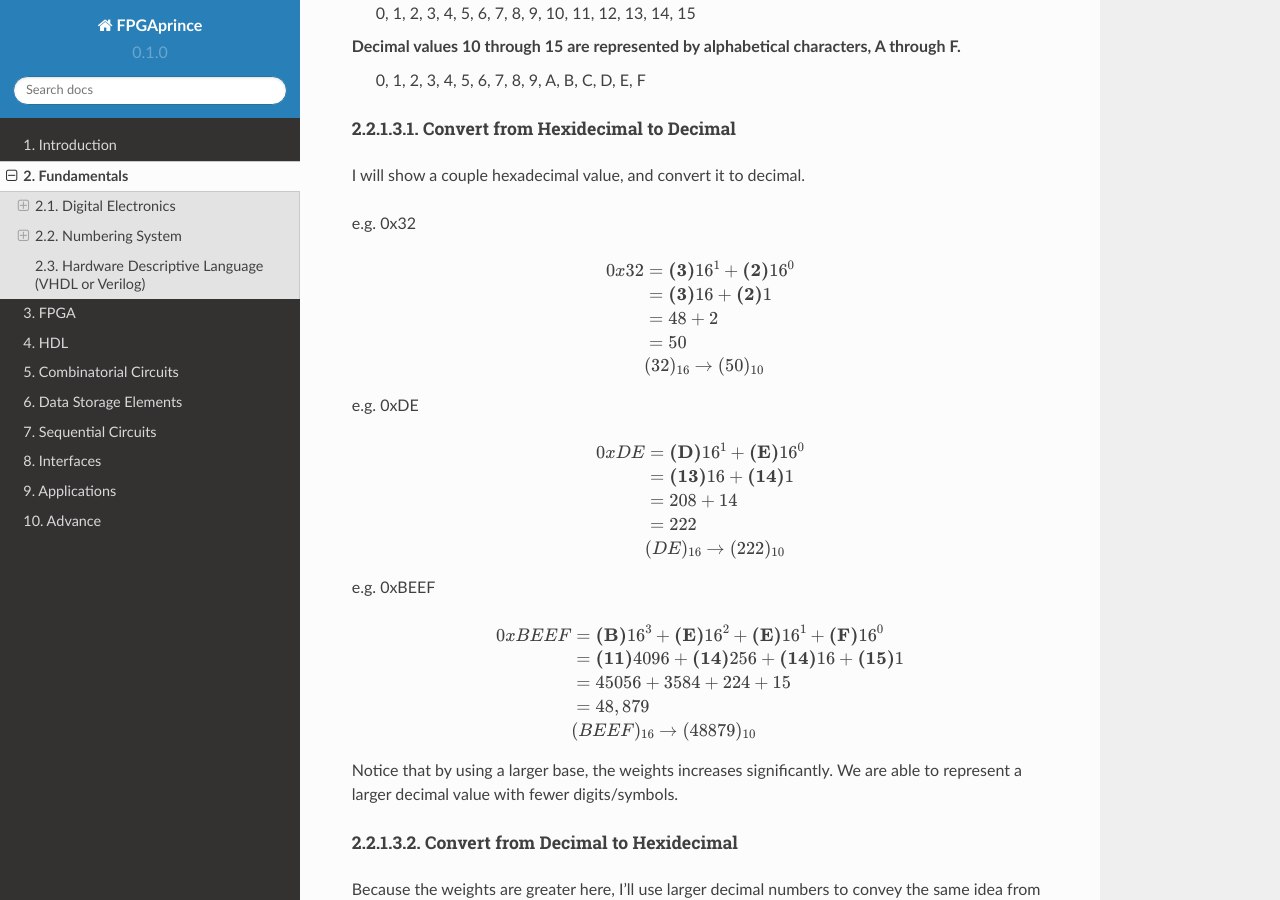
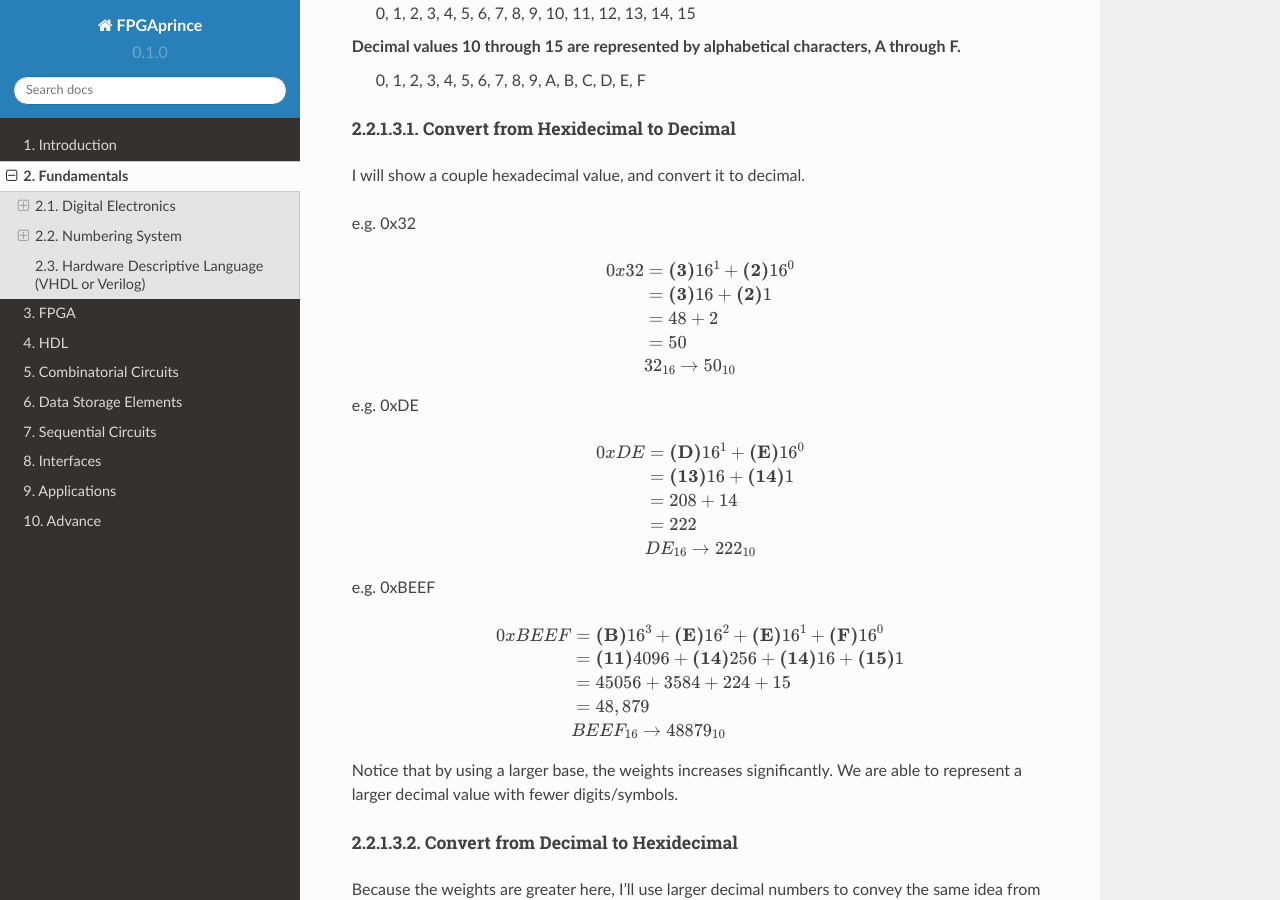
Before and after one commit to fpgaprince/rtd, a Sphinx documentation site: the page built from docs/source/fundamentals.rst, in a window 1280 px wide and 900 px high, scrolled down 5907 px. Built offline with Sphinx 7.4.7 and the Read the Docs theme 2.0.0, drawn with Linux system fonts in a browser that asks for light colours.

Commit message:
remove parenthesisi

```diff
--- a/docs/source/fundamentals.rst
+++ b/docs/source/fundamentals.rst
@@ -300,7 +300,7 @@ e.g. 0x32
             &= \mathbf{(3)}16 + \mathbf{(2)}1\\
             &= 48 + 2\\
             &= 50\\
-            &(32)_{16} \rightarrow (50)_{10}
+            &32_{16} \rightarrow 50_{10}
 
 e.g. 0xDE
 
@@ -310,7 +310,7 @@ e.g. 0xDE
             &= \mathbf{(13)}16 + \mathbf{(14)}1\\
             &= 208 + 14\\
             &= 222\\
-            &(DE)_{16} \rightarrow (222)_{10}
+            &DE_{16} \rightarrow 222_{10}
 
 e.g. 0xBEEF
 
@@ -320,7 +320,7 @@ e.g. 0xBEEF
                 &= \mathbf{(11)}4096 + \mathbf{(14)}256 + \mathbf{(14)}16 + \mathbf{(15)}1\\
                 &= 45056 + 3584 + 224 + 15\\
                 &= 48,879\\
-                &(BEEF)_{16} \rightarrow (48879)_{10}
+                &BEEF_{16} \rightarrow 48879_{10}
 
 Notice that by using a larger base, the weights increases significantly. We are able to represent a larger decimal value with fewer digits/symbols.
 
```
